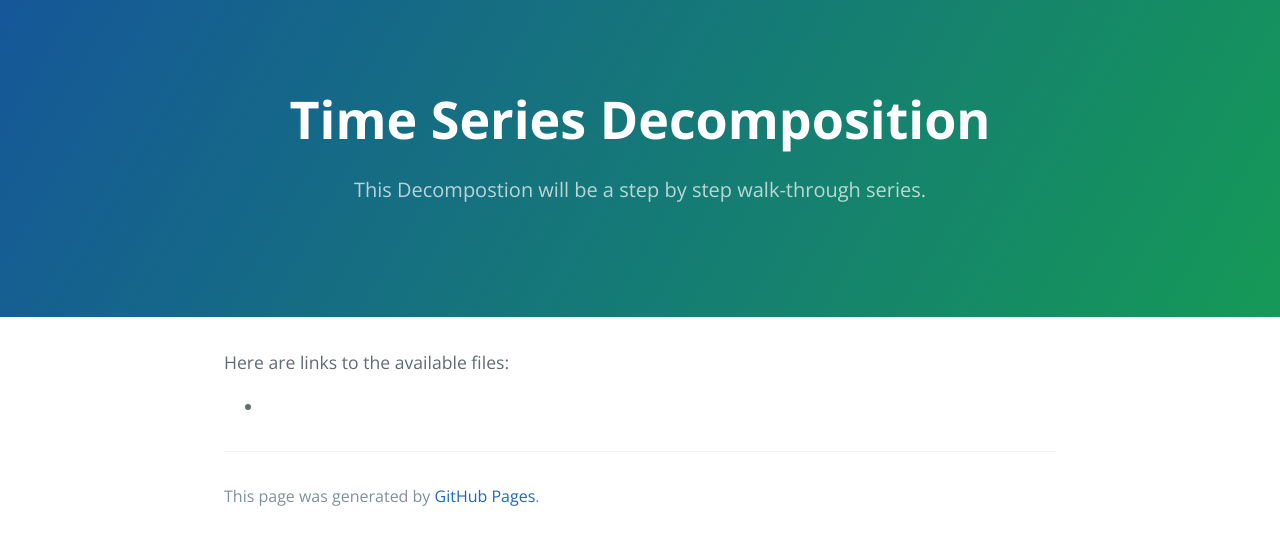
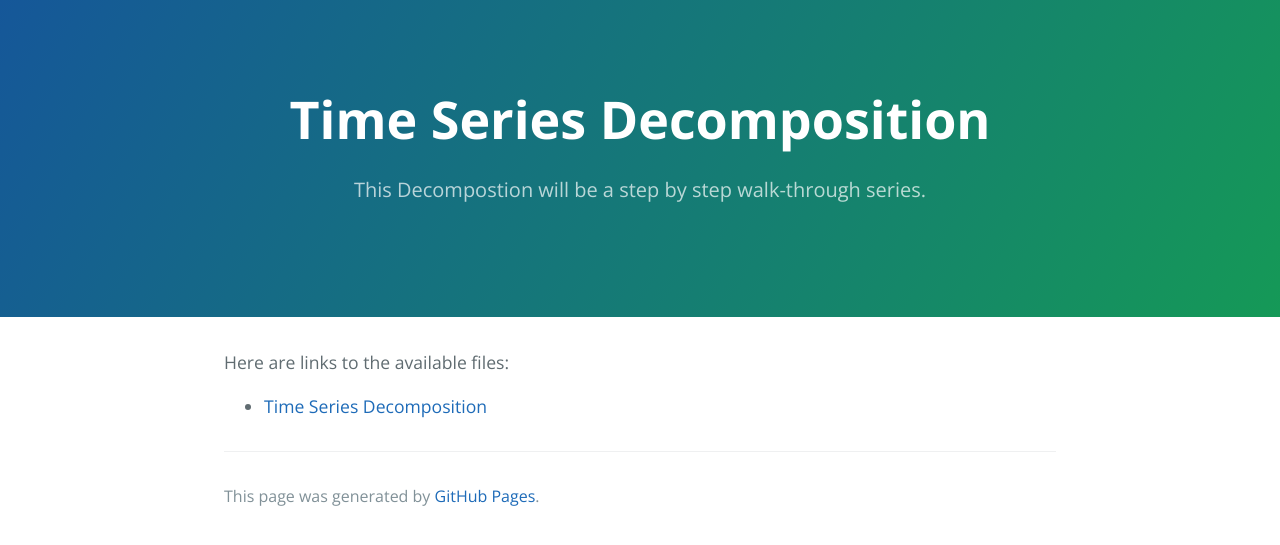
Before and after one commit to AGeorge01/AGeorge01.github.io, a Jekyll site: the page built from Timeseries/index.md, in a window 1280 px wide. Shown: the top 545 px of the page. Built offline with Jekyll 4.4.1, drawn with Linux system fonts in a browser that asks for light colours; our own code applies the rules of GitHub Pages for plain Markdown files.

Commit message:
Update index.md

```diff
--- a/Timeseries/index.md
+++ b/Timeseries/index.md
@@ -4,4 +4,4 @@ description: This Decompostion will be a step by step walk-through series.
 ---
 Here are links to the available files:
 
--
+- [Time Series Decomposition](AAPL Time Series Decomposition.html)
```
